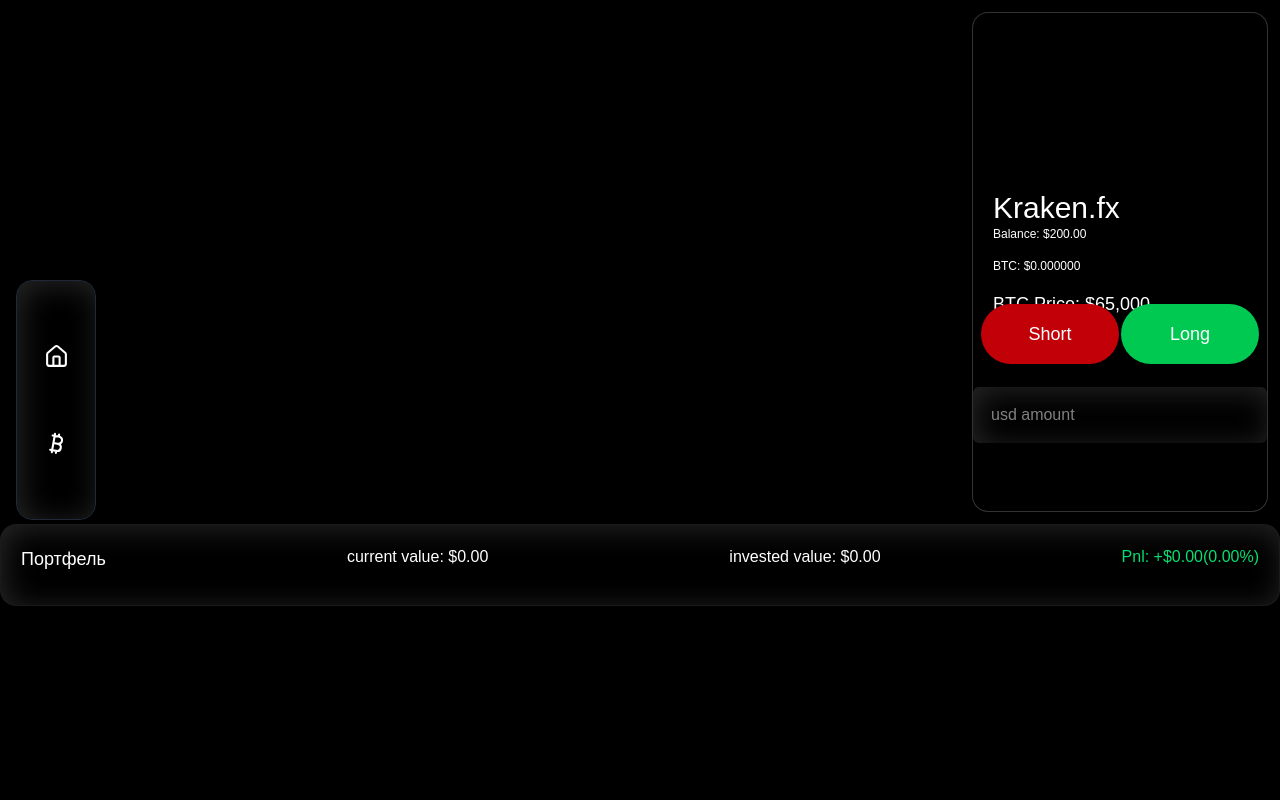
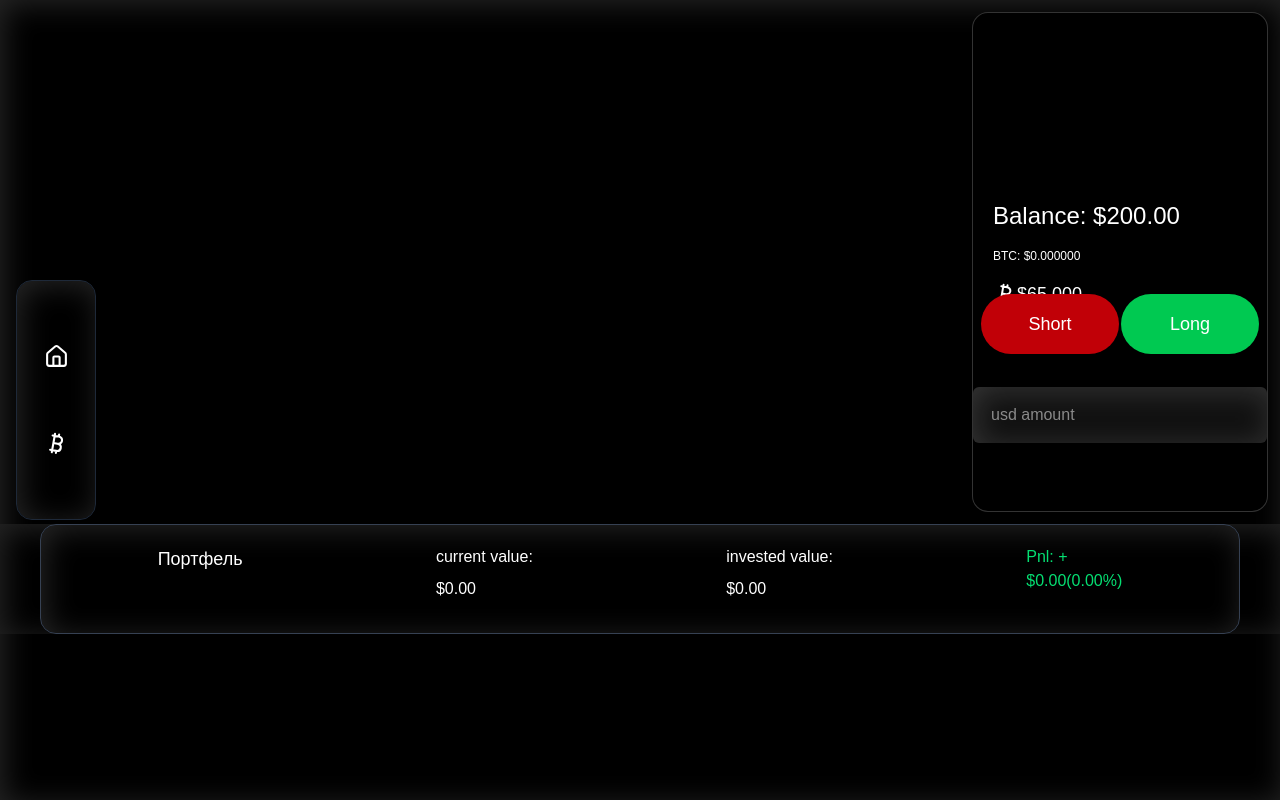
Before and after one commit to SamirSweden/mern, a Next.js app: page /btc in a window 1280 px wide. Built offline with nearby package versions, Linux system fonts and the light colour scheme; no server answers.

Commit message:
added new component

```diff
--- a/app/btc/page.tsx
+++ b/app/btc/page.tsx
@@ -15,7 +15,7 @@ export default function Btc() {
 
     return (
         <>
-            <main className="min-h-screen bg-black text-white ">
+            <main className="min-h-screen bg-black shadow-[inset_4px_4px_30px_0_hsla(0,0%,100%,.15)] text-white ">
                 <div className="grid grid-cols-12  max-[768px]:grid-cols-1">
                     <div className="col-span-9">
                         <ChartTrade />
@@ -38,7 +38,9 @@ export default function Btc() {
                     </div>
 
                 </div>
-                <div>
+                <div className={`
+                    bg-black shadow-[inset_4px_4px_30px_0_hsla(0,0%,100%,.15)]
+                `}>
                     <PnlCard
                         btc={btc}
                         currentPrice={price}
--- a/app/components/banners/trade-banner/chart/TradePanel.tsx
+++ b/app/components/banners/trade-banner/chart/TradePanel.tsx
@@ -2,6 +2,7 @@
 
 import {toast} from "sonner";
 import React, {useEffect , useCallback,useState} from "react";
+import {Bitcoin} from "lucide-react";
 
 
 type Props = {
@@ -89,10 +90,9 @@ export default function TradePanel({balance, setBalance , btc , setBtc , price ,
     return (
         <>
             <div className={'bg-black h-[500px] relative border border-white/20  rounded-2xl p-5 flex items-start justify-center flex-col w-full'}>
-                <h2 className={`text-white text-3xl font-mono `}>Kraken.fx </h2>
                 <div className="space-y-4 mb-4">
                     <h5 className={`
-                        text-white text-xs font-mono
+                        text-white text-2xl font-mono
                     `}>
                         Balance: ${balance.toFixed(2)}
                     </h5>
@@ -101,21 +101,22 @@ export default function TradePanel({balance, setBalance , btc , setBtc , price ,
                     `}>
                         BTC: ${btc.toFixed(6)}
                     </p>
-                    <p className={`
-                        text-white text-lg font-mono
+                    <div className={`
+                        text-white text-lg font-mono flex items-center
                     `}>
-                        BTC Price: ${price.toLocaleString()}
-                    </p>
+                        <Bitcoin /> ${price.toLocaleString()}
                     </div>
+                </div>
+
                     <input
                         type="number"
                         className={`
-                    bg-black rounded-md
+                    bg-[#111] rounded-md
                      py-4 px-4.5 outline-none w-full
                      border-none
                      mb-3
                      absolute left-0 bottom-14
-                     shadow-[inset_4px_4px_30px_0_hsla(0,0%,100%,.15)] hover:bg-[#111]`}
+                     shadow-[inset_4px_4px_30px_0_hsla(0,0%,100%,.15)] hover:bg-[#500d61]`}
                         value={amount}
                         placeholder={"usd amount"}
                         onChange={(e) => setAmount(e.target.value)}
@@ -124,14 +125,14 @@ export default function TradePanel({balance, setBalance , btc , setBtc , price ,
                 <div className="flex  items-center  gap-2 w-full  bg-transparent   ">
                     <button onClick={buyBtc}
                         className={`
-                        absolute bottom-[-20] right-2 w-[47%]
+                        absolute bottom-[-23] right-2 w-[47%]
                         rounded-4xl  py-4 px-3 bg-green-500 hover:bg-green-700 cursor-pointer flex-1 text-white text-lg font-mono capitalize `}
                     >
                         long
                     </button>
                     <button onClick={sellBtc}
                             className={`
-                            absolute bottom-[-20] left-2 w-[47%]
+                            absolute bottom-[-23] left-2 w-[47%]
                             rounded-4xl py-4 px-3 flex-1  bg-red-700 hover:bg-red-400 cursor-pointer  text-white text-lg font-mono capitalize `}
                     >
                         short
--- a/app/components/shared/trade/PnlCard.tsx
+++ b/app/components/shared/trade/PnlCard.tsx
@@ -20,13 +20,14 @@ export default function PnlCard({btc , currentPrice , avgPrice}: Props) {
 
     return <>
          <div className={`
-            flex items-start justify-between
+            flex items-start justify-around
             max-[768px]:flex-col
+            hover:bg-[#111]
             bg-black shadow-[inset_4px_4px_30px_0_hsla(0,0%,100%,.15)]
             border
-            border-white/10
+            border-gray-700
+            p-5 mx-10
             rounded-2xl
-            p-5
             text-white
             font-mono
             space-y-3
@@ -34,24 +35,24 @@ export default function PnlCard({btc , currentPrice , avgPrice}: Props) {
              <h3 className={'font-mono text-lg text-white '}>
                  Портфель
              </h3>
+             <div className={'flex items-start flex-col gap-2'}>
+                 <h4>current value: </h4>
+                 <span>${currentValue.toFixed(2)}</span>
+             </div>
+             <div className={'flex items-start flex-col gap-2'}>
+                 <h4>invested value:</h4>
+                 <span className="">${investedValue.toFixed(2)}</span>
+             </div>
+            <div className={
+                pnl >= 0
+                    ? `text-green-400 flex items-start flex-col`
+                    : 'text-red-400'}
+            >
+                    <h4>Pnl: {pnl >= 0 ? "+" : "-"}</h4>
+                    ${pnl.toFixed(2)}
+                    ({pnlPercent.toFixed(2)}%)
 
-             <p>
-                 current value: ${currentValue.toFixed(2)}
-             </p>
-
-             <p>
-                 invested value: ${investedValue.toFixed(2)}
-             </p>
-
-            <p className={
-                pnl >= 0
-                    ? `text-green-400`
-                    : 'text-red-400'
-            }>
-                Pnl: {pnl >= 0 ? "+" : "-"}
-                ${pnl.toFixed(2)}
-                ({pnlPercent.toFixed(2)}%)
-            </p>
+            </div>
          </div>
     </>
 }
```
Lines whose indentation alone changed are shown as unchanged.
